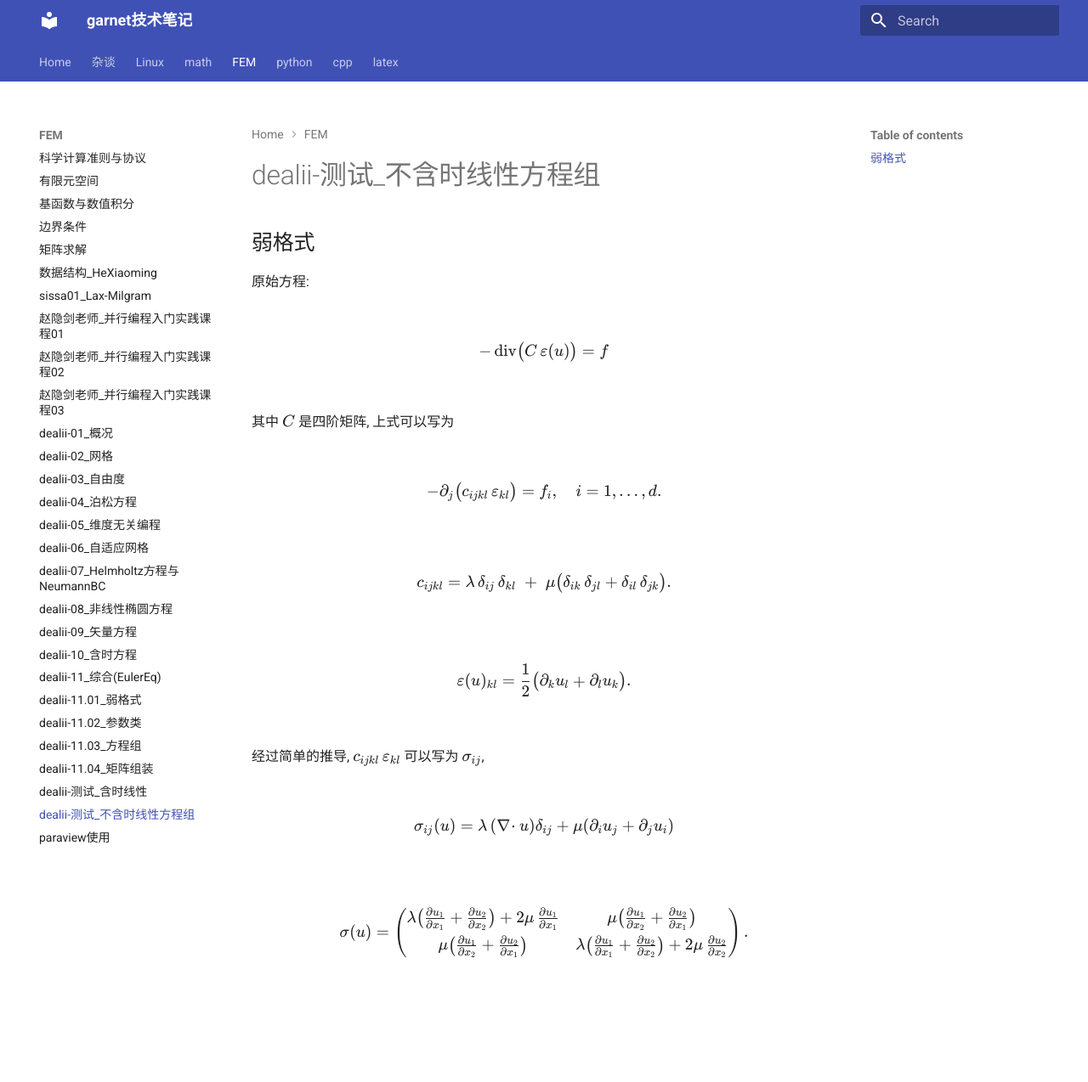
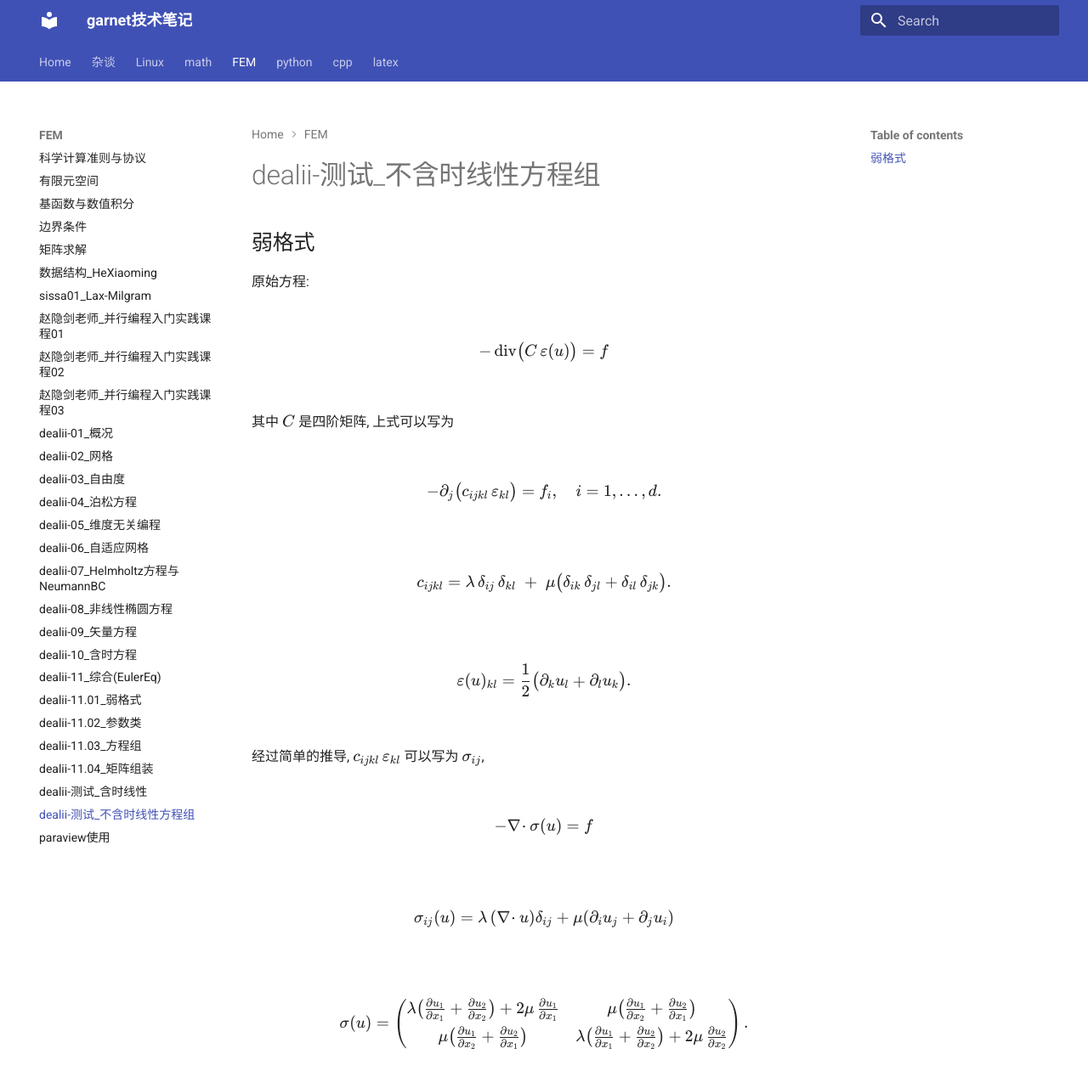
Before and after one commit to ymma98/technotes, an MkDocs documentation site: the page built from docs/FEM/dealii-测试_不含时线性方程组.md, in a window 1280 px wide and 1300 px high. Shown: the top 1274 px of the window at 85% size. Built offline with MkDocs 1.6.1 and Material for MkDocs 9.7.7, drawn with Linux system fonts in a browser that asks for light colours; part of the change alters nothing that is shown.

Commit message:
docs/FEM/dealii-测试_不含时线性方程组.md updated from https://stackedit.cn/

```diff
--- a/docs/FEM/dealii-测试_不含时线性方程组.md
+++ b/docs/FEM/dealii-测试_不含时线性方程组.md
@@ -25,6 +25,10 @@ $$
 经过简单的推导, $c_{ijkl}\,\varepsilon_{kl}$ 可以写为 $\sigma_{ij}$,
 
 $$
+-\nabla\!\cdot\sigma(u) = f
+$$
+
+$$
 \sigma_{ij}(u) = \lambda\,(\nabla\!\cdot u)\delta_{ij} + \mu (\partial_i u_j + \partial_j u_i)
 $$
 
@@ -42,5 +46,5 @@ $$
 $$
 
 <!--stackedit_data:
-eyJoaXN0b3J5IjpbLTI2NzAzMTc3NywtMTM2MjIwMDk4N119
+eyJoaXN0b3J5IjpbLTk2OTY2MDA2MywtMTM2MjIwMDk4N119
 -->
```
